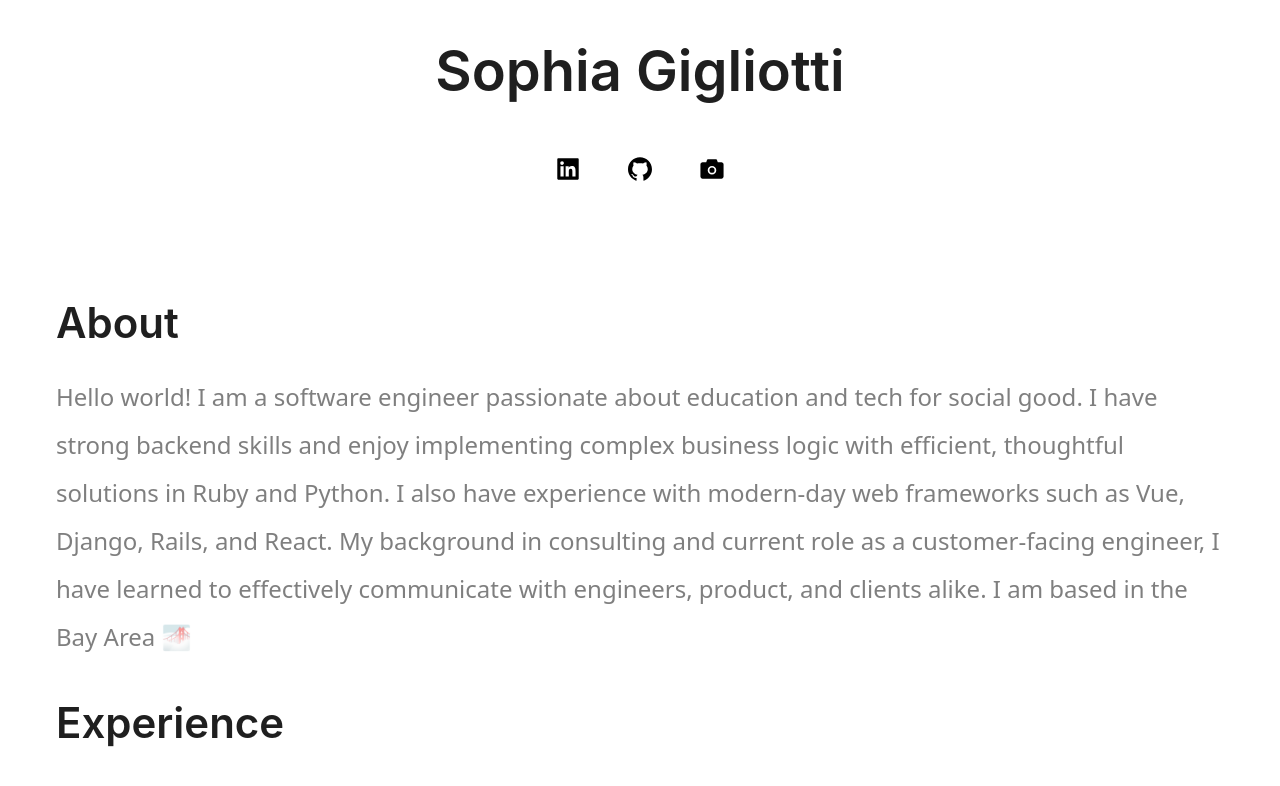
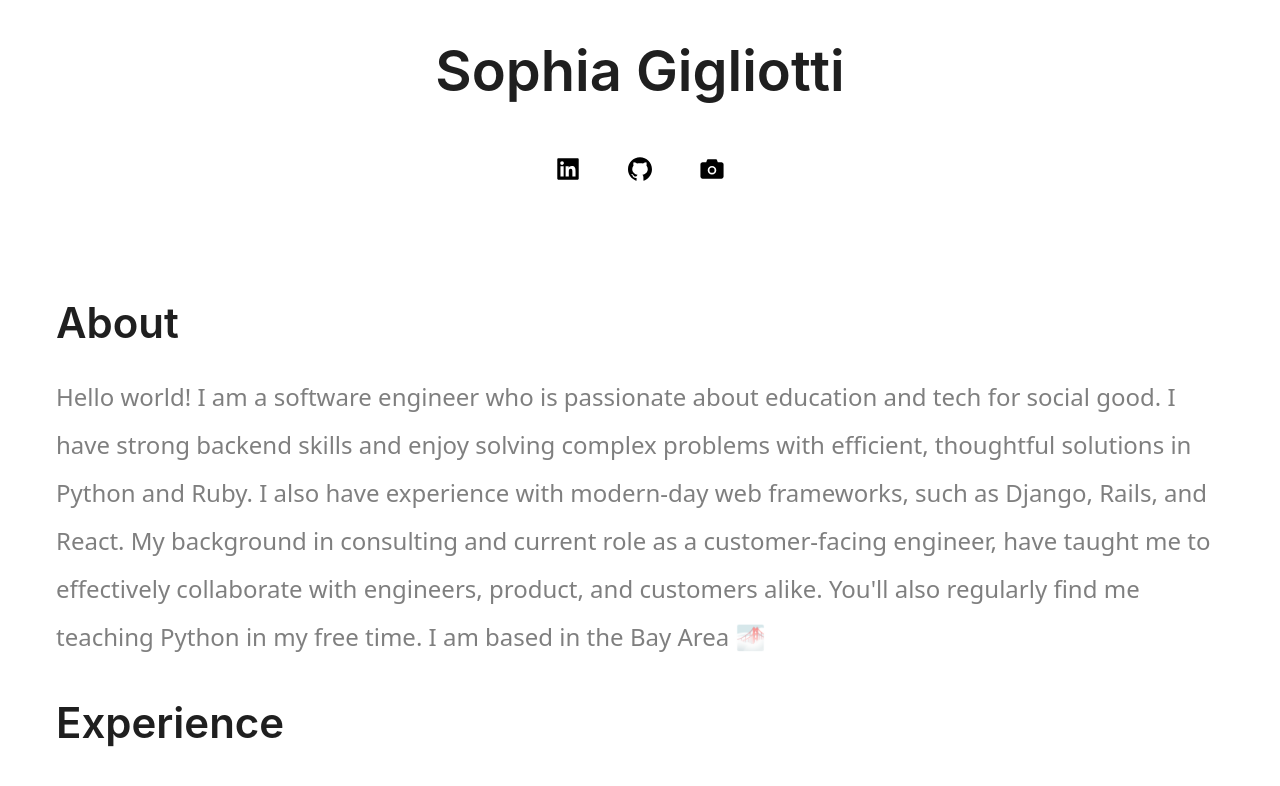
Before and after one commit to skgigliotti/skgigliotti.github.io, a React (Create React App) app in the folder sophia/: page / in a window 1280 px wide. Shown: the top 786 px of the page. Built offline with nearby package versions, Linux system fonts and the light colour scheme.

Commit message:
Update about section

```diff
--- a/sophia/src/Content/About.tsx
+++ b/sophia/src/Content/About.tsx
@@ -7,10 +7,11 @@ const { Header, Content, Footer } = Layout;
 function About() {
 
   return (
-      <p>Hello world! I am a software engineer passionate about education and tech for social good.
-      I have strong backend skills and enjoy implementing complex business logic with efficient, thoughtful solutions in Ruby and Python.
-      I also have experience with modern-day web frameworks such as Vue, Django, Rails, and React.
-      My background in consulting and current role as a customer-facing engineer, I have learned to effectively communicate with engineers, product, and clients alike.
+      <p>Hello world! I am a software engineer who is passionate about education and tech for social good.
+      I have strong backend skills and enjoy solving complex problems with efficient, thoughtful solutions in Python and Ruby.
+      I also have experience with modern-day web frameworks, such as Django, Rails, and React.
+      My background in consulting and current role as a customer-facing engineer, have taught me to effectively collaborate with engineers, product, and customers alike.
+      You'll also regularly find me teaching Python in my free time.
       I am based in the Bay Area  🌁</p>
 
   );
```
Also changed, not shown: 1 other file (tests, documents, lock files or other folders).
